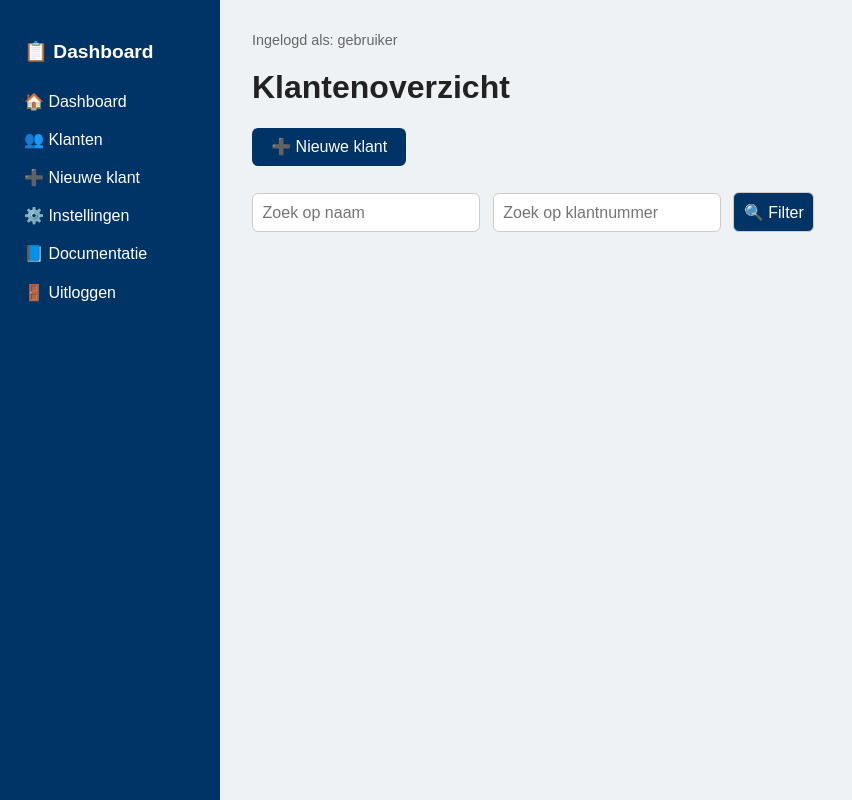
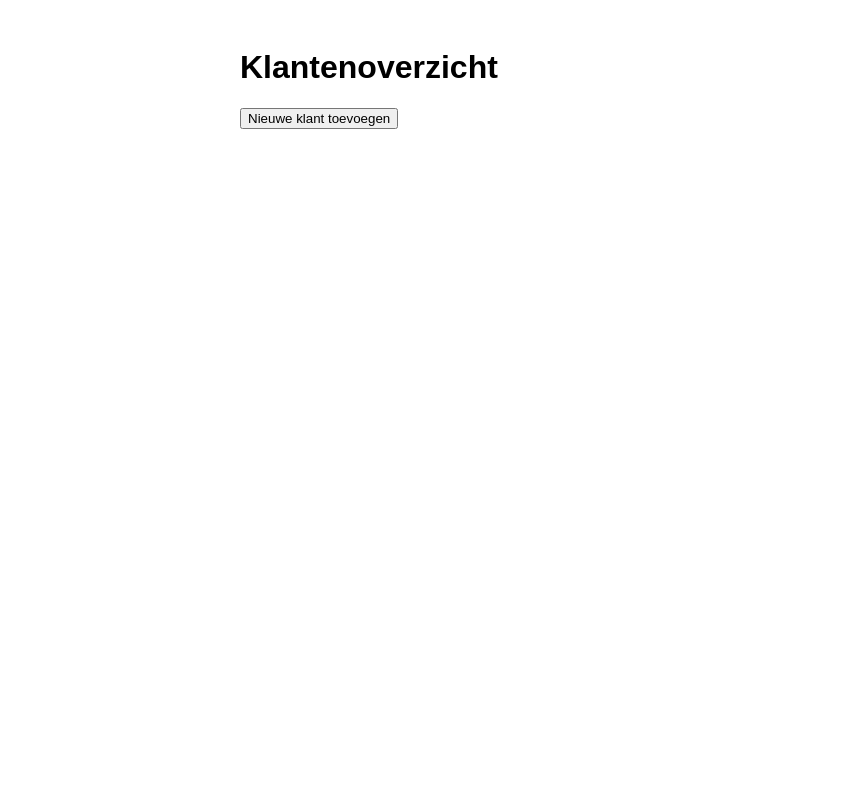
Before and after one commit to BrunsmannExperts/Appv2, a website: page klanten_overzicht.html in a window 1280 px wide. Shown: the whole page, without its empty margins (0-852 px from the left). Drawn offline with Linux system fonts and the light colour scheme.

Commit message:
Add files via upload

```diff
--- a/klanten_overzicht.html
+++ b/klanten_overzicht.html
@@ -1,137 +1,66 @@
-
 <!DOCTYPE html>
 <html lang="nl">
 <head>
   <meta charset="UTF-8">
-  <title>Klanten – Brunsmann Experts</title>
-  <link rel="stylesheet" href="style.css">
+  <title>Klantenoverzicht – Brunsmann Experts</title>
+  <script src="sidebar_loader.js" defer></script>
   <style>
-    body {
-      font-family: sans-serif;
-      margin: 0;
-      background: #eef2f5;
-      color: #222;
+    body { font-family: Arial, sans-serif; padding: 20px; margin-left: 220px; }
+    .klantblok {
+      border: 1px solid #ccc; padding: 15px; border-radius: 10px;
+      margin-bottom: 15px;
     }
-    .container {
-      display: flex;
-      height: 100vh;
+    .klantblok span {
+      display: block; font-weight: bold; margin-bottom: 8px;
     }
-    .sidebar {
-      width: 220px;
-      background: #003366;
-      color: white;
-      padding: 1.5em;
-      box-sizing: border-box;
-    }
-    .sidebar h2 {
-      font-size: 1.2em;
-      margin-bottom: 1em;
-    }
-    .sidebar a {
-      display: block;
-      width: 100%;
-      background: none;
-      color: white;
-      text-decoration: none;
-      padding: 0.6em 0;
-      font-size: 1em;
-    }
-    .sidebar a:hover {
-      background-color: #005199;
-    }
-    .main {
-      flex-grow: 1;
-      padding: 2em;
-      overflow-y: auto;
-    }
-    .userlabel {
-      font-size: 0.9em;
-      color: #666;
-      margin-bottom: 1em;
-    }
-    input, button {
-      padding: 0.6em;
-      margin: 0.5em 0.5em 0.5em 0;
-      font-size: 1em;
-      border: 1px solid #ccc;
-      border-radius: 6px;
-    }
-    .klantkaart {
-      background: white;
-      border-radius: 8px;
-      padding: 1em;
-      margin-bottom: 1em;
-      box-shadow: 0 0 5px rgba(0,0,0,0.05);
-    }
-    .knop {
-      background-color: #003366;
-      color: white;
-      padding: 0.6em 1.2em;
-      border: none;
-      border-radius: 6px;
+    .klantblok button {
+      padding: 8px 12px; background-color: #0057b8; color: white;
+      border: none; border-radius: 5px; margin-right: 5px;
       cursor: pointer;
-      text-decoration: none;
-      display: inline-block;
-      font-size: 1em;
-    }
-    .knop:hover {
-      background-color: #005199;
     }
   </style>
 </head>
 <body>
-  <div class="container">
-    <div class="sidebar">
-      <h2>📋 Dashboard</h2>
-      <a href="dashboard.html">🏠 Dashboard</a>
-      <a href="klanten_overzicht.html">👥 Klanten</a>
-      <a href="klant_detail.html">➕ Nieuwe klant</a>
-      <a href="instellingen.html">⚙️ Instellingen</a>
-      <a href="documentatie.html">📘 Documentatie</a>
-      <a href="index.html">🚪 Uitloggen</a>
-    </div>
-    <div class="main">
-      <div class="userlabel">Ingelogd als: <span id="gebruikersnaam"></span></div>
-      <h1>Klantenoverzicht</h1>
-      <a class="knop" href="klant_detail.html">➕ Nieuwe klant</a><br><br>
-      <input type="text" id="zoeknaam" placeholder="Zoek op naam">
-      <input type="text" id="zoeknummer" placeholder="Zoek op klantnummer">
-      <button onclick="toonKlanten()">🔍 Filter</button>
-      <div id="klantenlijst" style="margin-top:2em;"></div>
-    </div>
-  </div>
+  <h1>Klantenoverzicht</h1>
+  <button onclick="window.location.href='klant_toevoegen.html'">Nieuwe klant toevoegen</button>
+  <div id="klantenContainer"></div>
 
   <script>
-    document.getElementById("gebruikersnaam").textContent = localStorage.getItem("gebruiker") || "gebruiker";
+    window.onload = function () {
+      if (!localStorage.getItem('ingelogdeGebruiker')) {
+        console.warn("Geen ingelogde gebruiker – login wordt later afgedwongen.");
+      }
 
-    function toonKlanten() {
-      const zoeknaam = document.getElementById("zoeknaam").value.toLowerCase();
-      const zoeknummer = document.getElementById("zoeknummer").value;
-      const klanten = JSON.parse(localStorage.getItem("klanten") || "[]");
-      const container = document.getElementById("klantenlijst");
-      container.innerHTML = "";
-
-      klanten
-        .filter(k =>
-          (!zoeknaam || k.naam.toLowerCase().includes(zoeknaam)) &&
-          (!zoeknummer || k.klantnummer.toString().includes(zoeknummer))
-        )
-        .sort((a, b) => b.klantnummer - a.klantnummer)
-        .forEach(k => {
-          const div = document.createElement("div");
-          div.className = "klantkaart";
-          div.innerHTML = `<strong>${k.naam}</strong><br>Klantnummer: ${k.klantnummer}<br>
-                           <button class="knop" onclick="openKlant(${k.klantnummer})">📂 Open</button>`;
+      const container = document.getElementById('klantenContainer');
+      container.innerHTML = '';
+      for (let key in localStorage) {
+        if (key.startsWith('klantdata_')) {
+          const klant = JSON.parse(localStorage.getItem(key));
+          const klantId = key.replace('klantdata_', '');
+          const div = document.createElement('div');
+          div.className = 'klantblok';
+          div.innerHTML = `
+            <span>${klantId} – ${klant.naam || '(Naam onbekend)'}</span>
+            <button onclick="openKlant('${klantId}')">Openen</button>
+            <button onclick="verwijderKlant('${klantId}')">Verwijderen</button>
+          `;
           container.appendChild(div);
-        });
+        }
+      }
     }
 
-    function openKlant(klantnummer) {
-      localStorage.setItem("actieve_klant", klantnummer);
-      window.location.href = "klant_detail.html";
+    function openKlant(id) {
+      localStorage.setItem('actieveKlantId', id);
+      window.location.href = 'klant_detail.html?id=' + id;
     }
 
-    window.onload = toonKlanten;
+    function verwijderKlant(id) {
+      if (confirm('Weet je zeker dat je klant ' + id + ' wilt verwijderen?')) {
+        localStorage.removeItem('klantdata_' + id);
+        localStorage.removeItem('documenten_' + id);
+        location.reload();
+      }
+    }
   </script>
 </body>
 </html>
```
Also changed, not shown: klant_detail.html (+37 -14 lines), klant_toevoegen.html (+3 -2 lines).
